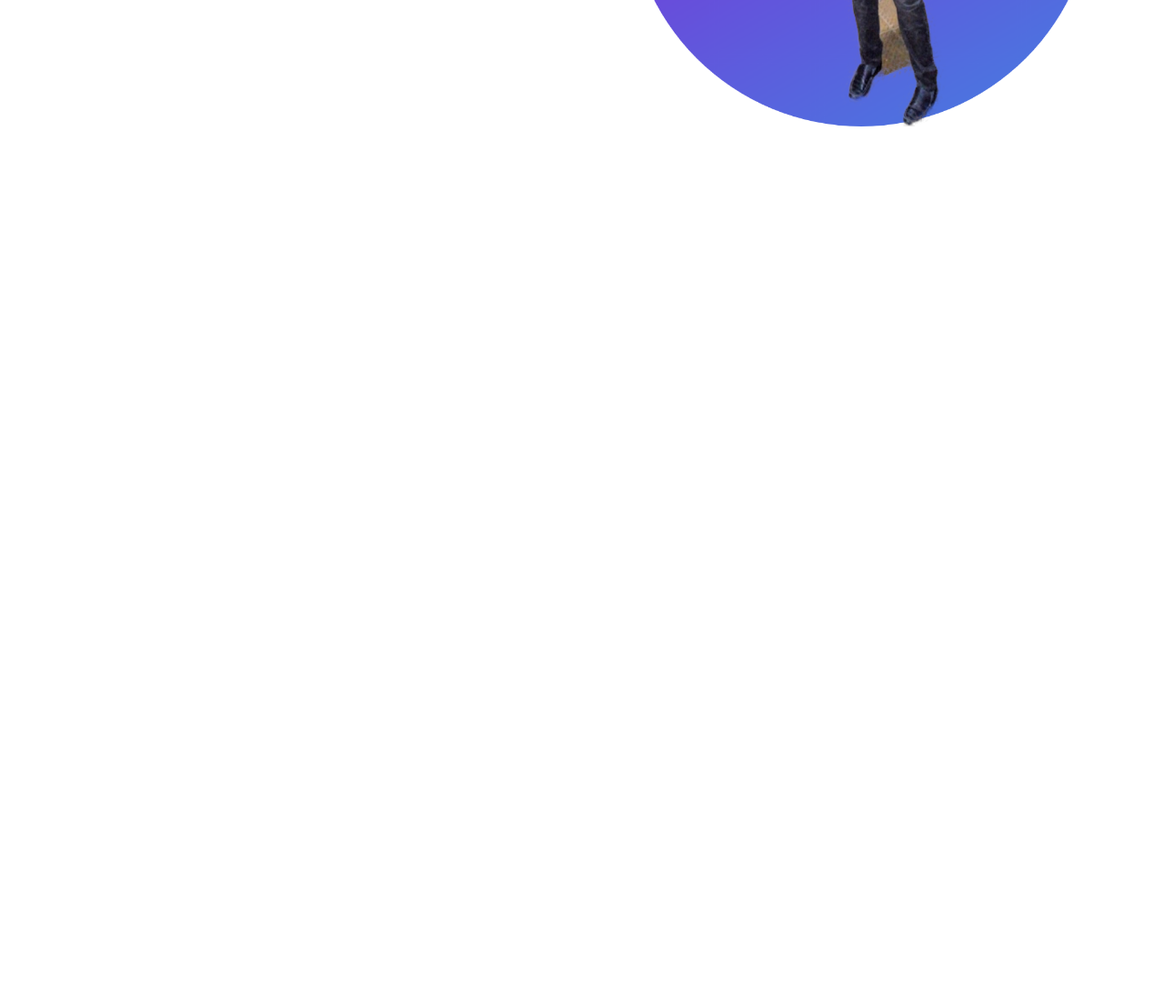
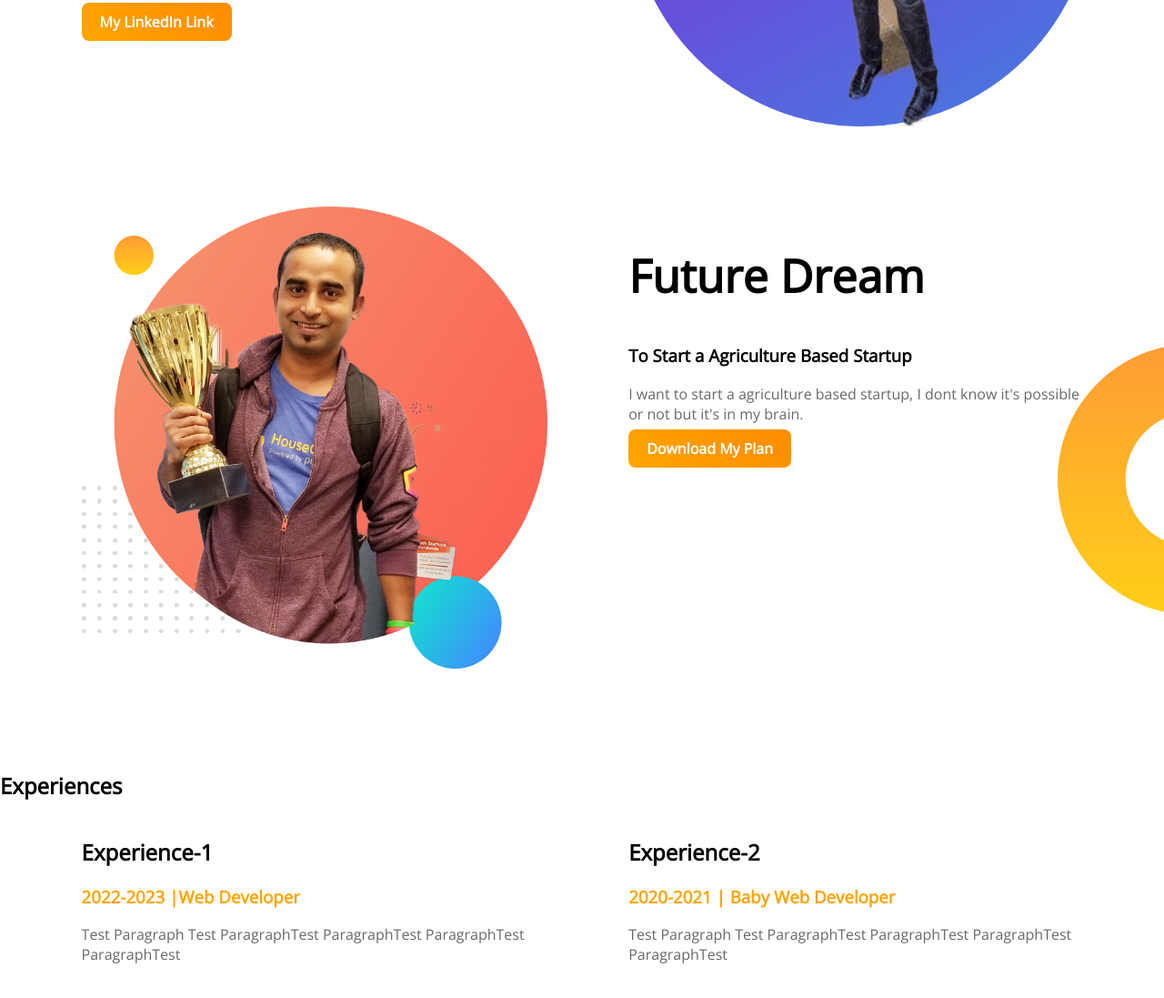
Before and after one commit to farazinazrul/my-portfolio, a plain HTML site: page index.html in a window 1280 px wide. Shown: the part 373-1470 px from the top of the page at 91% size. Before the commit the page ends 800 px from the top, so only its background shows below. Drawn offline with nearby package versions, Linux system fonts and the light colour scheme.

```diff
--- a/index.html
+++ b/index.html
@@ -11,14 +11,43 @@
     <section class="top-banner">
         <div class="half-width">
         <h1>Welcome to</h1>
-        <h1><span class="name-highlight">Nazrul Farazi</span>'s World</h1>
+        <h1><span class="orange-highlight">Nazrul Farazi</span>'s World</h1>
         <h3>Would be world class professional web developer</h3>
         <p>I want to be a world class web developer,<br> it's a wish which is tick tick all the time in my heart but it's incompleted yet.</p>
+        <a class="link-button" target="-blank" href="https://www.linkedin.com/in/nazrul-farazi-ba267750/">My LinkedIn Link</a>
         </div>
         <div class="half-width">
-            <img src="images/profile-1.png" alt="">
+            <img src="images/profile-1.png" alt="Nazrul Farazi">
         </div>
     </section>
+    <section class="dream-area">
+        <div class="half-width">
+            <img src="images/profile-2.png" alt="Jhankar Bhai">
+
+        </div>
+        <div class="half-width">
+         <h1>Future Dream</h1>
+         <h3>To Start a Agriculture Based Startup</h3>
+        <p>I want to start a agriculture based startup, I dont know it's possible or not but it's in my brain.</p>
+        <a class="link-button" target="-blank" href="https://www.google.com">Download My Plan</a>
+        </div>
+        </section>
+
+        <section class="experience-area">
+            <h2>Experiences</h2>
+            <div class="half-width">
+                <h2>Experience-1</h2>
+                <h3 class="orange-highlight">2022-2023 |Web Developer </h3>
+                <p>Test Paragraph Test ParagraphTest ParagraphTest ParagraphTest ParagraphTest </p>
+            </div>
+            <div class="half-width">
+                <h2>Experience-2</h2>
+                <h3 class="orange-highlight">2020-2021 | Baby Web Developer </h3>
+                <p>Test Paragraph Test ParagraphTest ParagraphTest ParagraphTest  ParagraphTest</p>
+            </div>
+
+        </section>
+
 
 </body>
 </html>
--- a/style.css
+++ b/style.css
@@ -5,8 +5,10 @@ body{
 h1 {
     font-size: 50px;
 }
-.name-highlight{
-    color: chartreuse;
+p{color: dimgray
+    ;}
+.orange-highlight{
+    color: orange;
 }
 .half-width{
     width: 40%;
@@ -23,4 +25,19 @@ h1 {
 }
 section{
     height: 500px;
+    padding-bottom: 100px;
 }
+.link-button{
+    text-decoration: none;
+    padding: 10px 20px;
+    background-image: linear-gradient(45deg, orange, darkorange);
+    border-radius: 8px;
+    color: white;
+    font-weight: 800;
+
+}
+.dream-area{
+    background-image: url("images/dream-bg.png");
+    background-repeat: no-repeat;
+    background-position: right;
+}
```
Also changed, not shown: images/profile-2.png (added).
